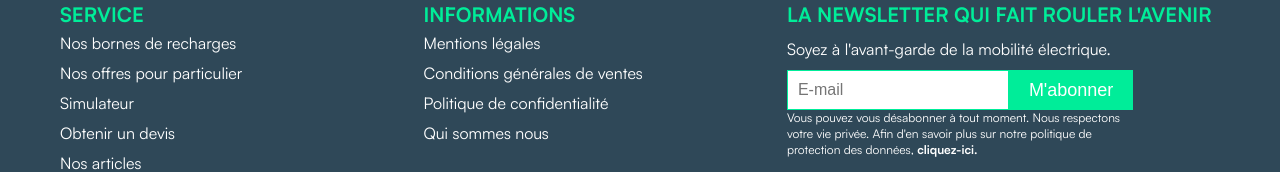
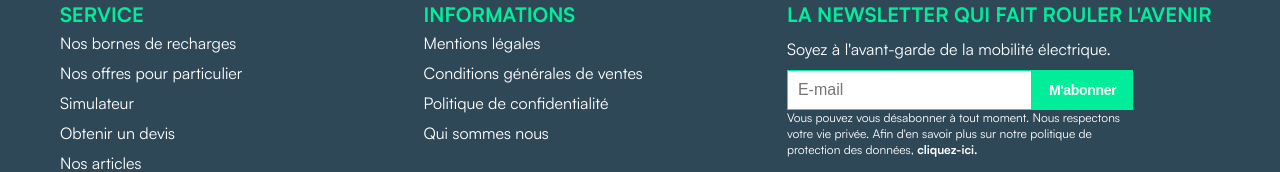
Before and after one commit to Maxime-Camaille/electric-car, a React (Create React App) app: page / in a window 1280 px wide. Shown: the part 5261-5433 px from the top of the page. Built offline with nearby package versions, Linux system fonts and the light colour scheme.

Commit message:
Button Modification CSS

```diff
--- a/src/components/Footer/styles.css
+++ b/src/components/Footer/styles.css
@@ -111,6 +111,10 @@
     border-color: #00ed99;
     transition: all 300ms ease 0s;
     height: 2.5rem;
+  }
+
+  .subscribe-newsletter-button:hover {
+    color: #2f4858;
   }
 
   .unsubscribe-text {
@@ -239,6 +243,10 @@
     height: 2.5rem;
   }
 
+  .subscribe-newsletter-button:hover {
+    color: #2f4858;
+  }
+
   .unsubscribe-text {
     font-size: 12px;
     text-align: center;
@@ -334,10 +342,22 @@
   .subscribe-newsletter-button {
     background-color: #00ed99;
     color: white;
-    padding: 9.6px 20px;
+    padding: 0.5rem 1rem;
     border: none;
     cursor: pointer;
-    font-size: 18px;
+    font-size: 0.875rem;
+    font-weight: 600;
+    line-height: 1.125rem;
+    letter-spacing: -0.019rem;
+    padding: 0.5rem 1rem;
+    border-width: 1px;
+    border-style: solid;
+    border-color: #00ed99;
+    transition: all 300ms ease 0s;
+    height: 2.5rem;
+  }
+  .subscribe-newsletter-button:hover {
+    color: #2f4858;
   }
 
   .unsubscribe-text {
```
